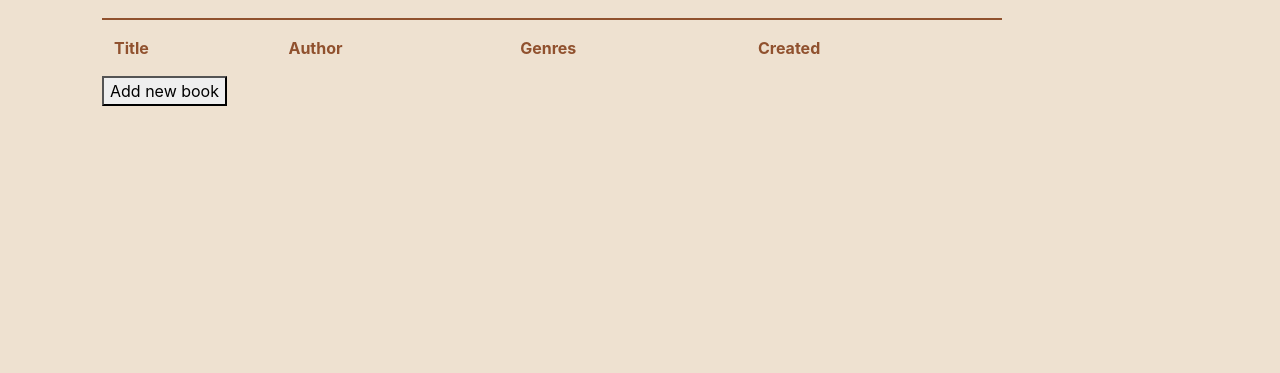
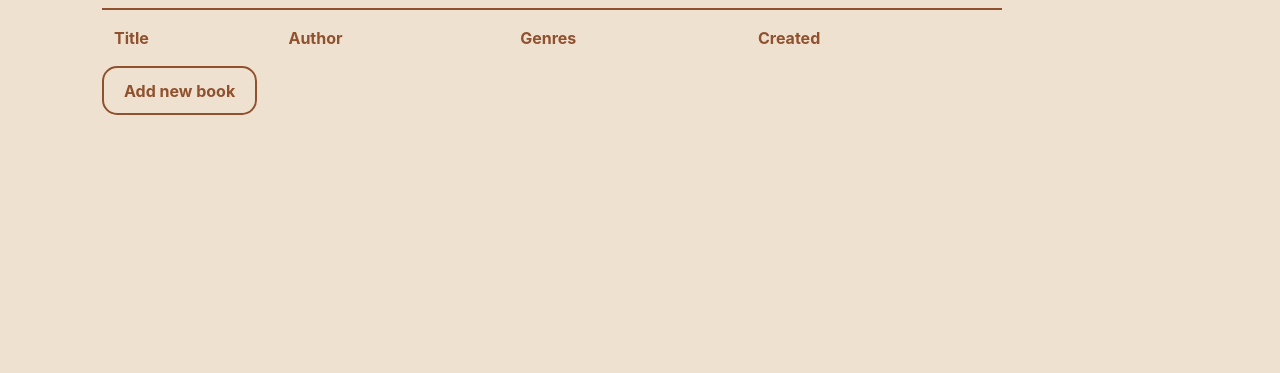
Before and after one commit to kickzon/api-assignment-2, a website: page public/protected.html in a window 1280 px wide. Shown: the part 427-800 px from the top of the page. Drawn offline with nearby package versions, Linux system fonts and the light colour scheme; no server answers.

Commit message:
style(books): style add new book button

```diff
--- a/public/css/books.css
+++ b/public/css/books.css
@@ -46,6 +46,25 @@
   .books-table td {
     white-space: nowrap;
   }
+}
+
+.add-book-btn {
+  padding: 0.65rem 1.25rem;
+  border: 2px solid var(--cinnamon);
+  border-radius: 15px;
+  background-color: transparent;
+  color: var(--cinnamon);
+  font-family: var(--text);
+  font-weight: 700;
+  cursor: pointer;
+  transition:
+    background-color 0.2s ease,
+    color 0.2s ease;
+}
+
+.add-book-btn:hover {
+  background-color: var(--cinnamon);
+  color: white;
 }
 
 /* Form */
```
